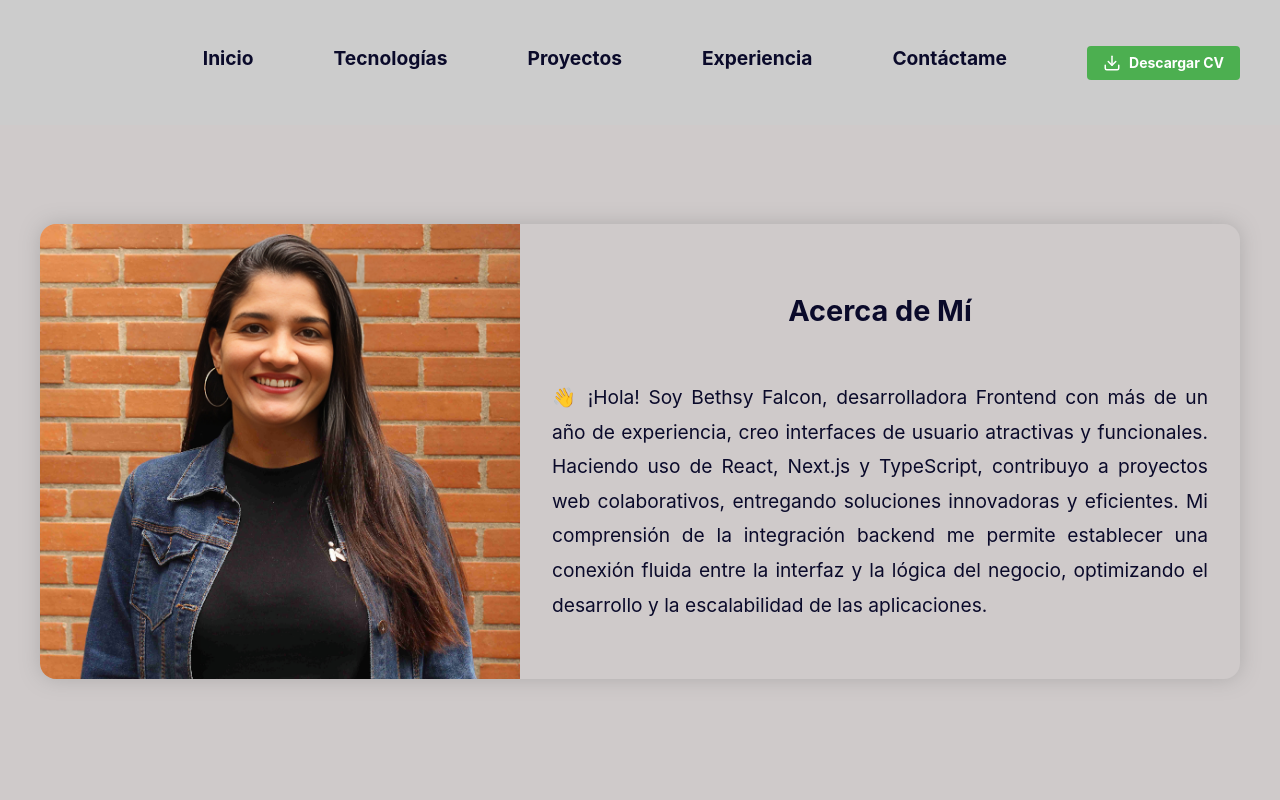
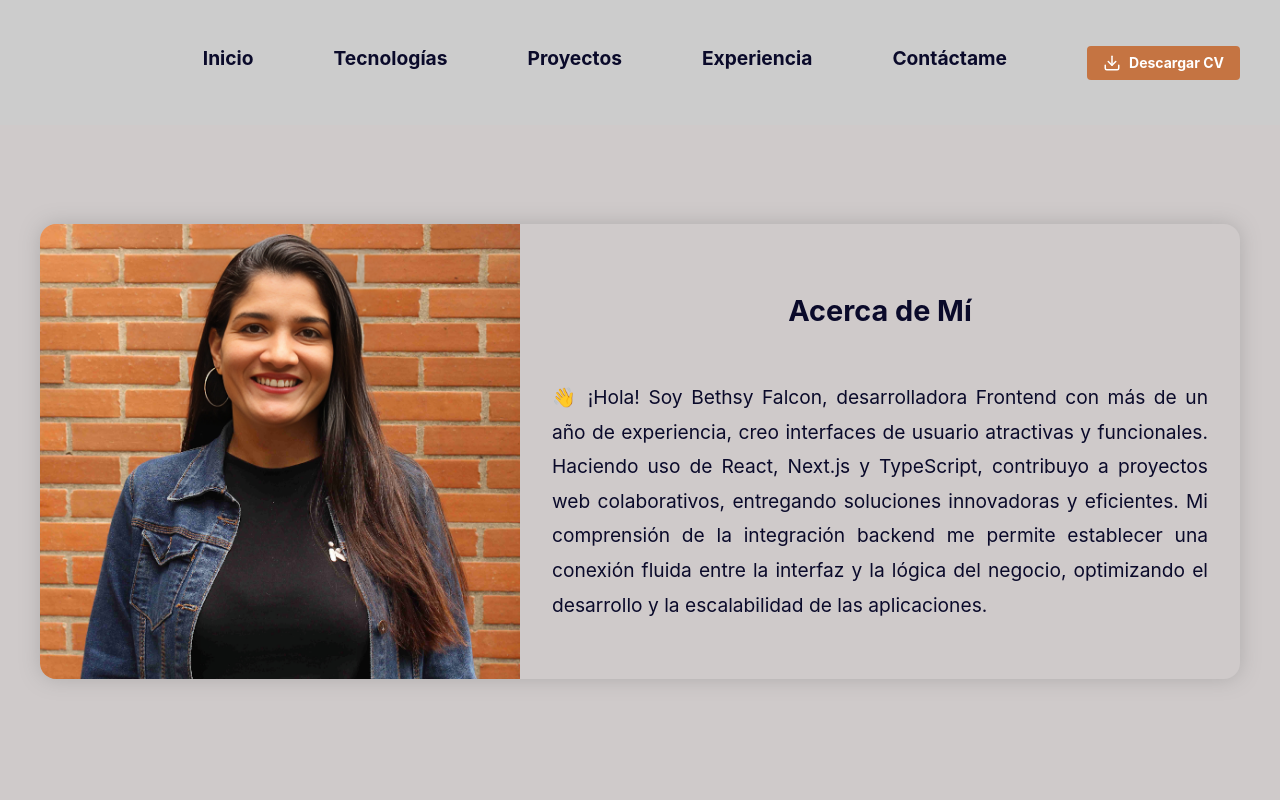
Before and after one commit to Bethsyf/portfolio, a Next.js app: page / in a window 1280 px wide. Shown: the top 800 px of the page. Built offline with nearby package versions, Linux system fonts and the light colour scheme; some icons are missing.

Commit message:
styles: fix nabvar styles

```diff
--- a/src/components/views/navbar/NavbarView.module.scss
+++ b/src/components/views/navbar/NavbarView.module.scss
@@ -21,6 +21,7 @@
   font-size: 4rem;
   margin-top: 0.5rem;
   margin-left: 0.5rem;
+  color: #c57442
 }
 .btMenu {
   border: none;
@@ -90,7 +91,7 @@
   }
   .iconCode {
     font-size: 5rem;
-    color: rgb(215, 144, 10);
+    color: #c57442;
   }
   .menuDesk {
     list-style: none;
@@ -109,7 +110,7 @@
     display: flex;
     align-items: center;
     padding: 8px 16px;
-    background-color: #4CAF50;
+    background-color: #c57442;
     color: white;
     font-size: 14px;
     text-decoration: none;
@@ -118,7 +119,7 @@
   }
 
   .downloadButton:hover {
-    background-color: #45a049;
+    background-color: #a95f37;
   }
 
   .downloadIcon {
```
